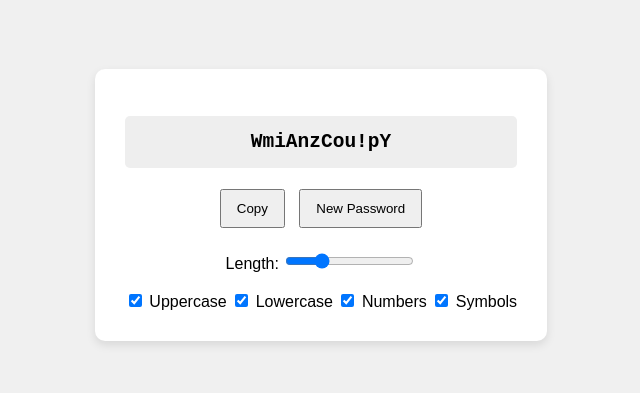
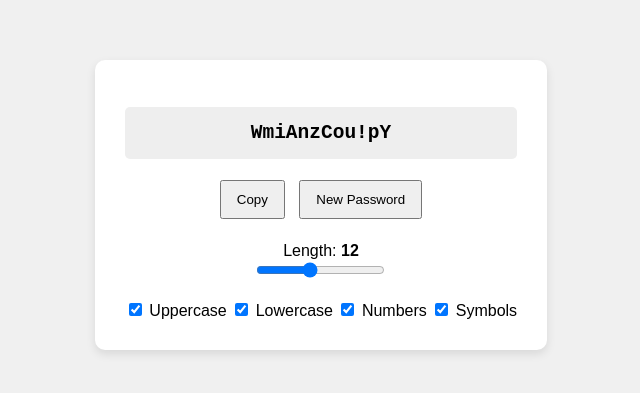
Before and after one commit to EbrarOgutcuoglu/PasswordGeneratorSite, a plain HTML site: page index.html in a window 1280 px wide. Shown: the part 195-588 px from the top of the page, without its empty margins (319-959 px from the left). Drawn offline with Linux system fonts and the light colour scheme.

Commit message:
added length number

```diff
--- a/index.html
+++ b/index.html
@@ -15,7 +15,10 @@
 
         <br><br>
 
-        <label>Length: <input type="range" id="len" min="6" max="30" value="12" oninput="makePass()"></label>
+
+       <label>Length: <b id="lenVal">12</b> <br>
+            <input type="range" id="len"  max="30" value="12" oninput="makePass()">
+        </label>
 
         <br><br>
 
--- a/script.js
+++ b/script.js
@@ -16,6 +16,8 @@ function makePass() {
     // 2. Get length from slider
     let len = document.getElementById("len").value;
     let password = "";
+
+    document.getElementById("lenVal").innerText = len;
 
     // 3. Loop and pick random characters
     for (let i = 0; i < len; i++) {
```
